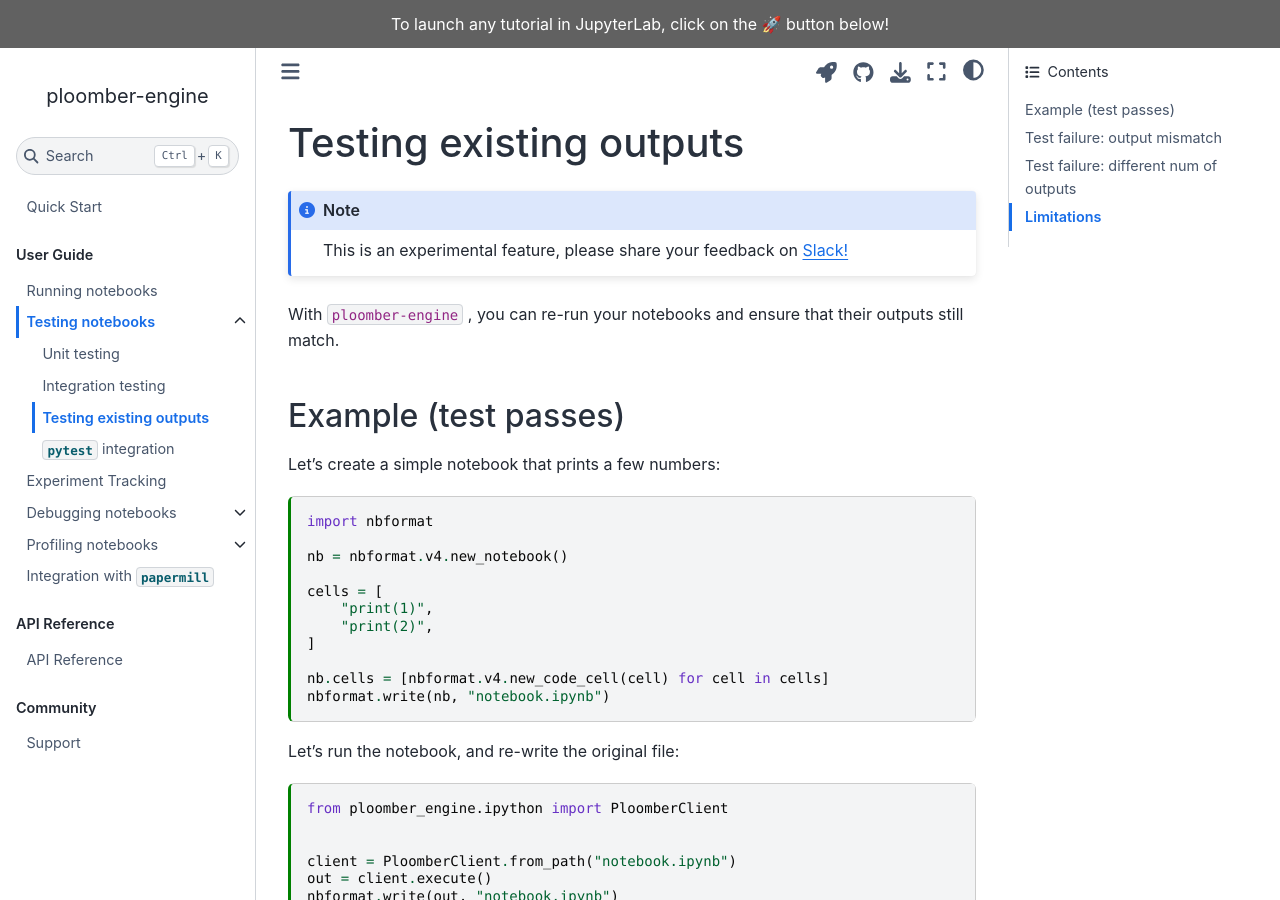
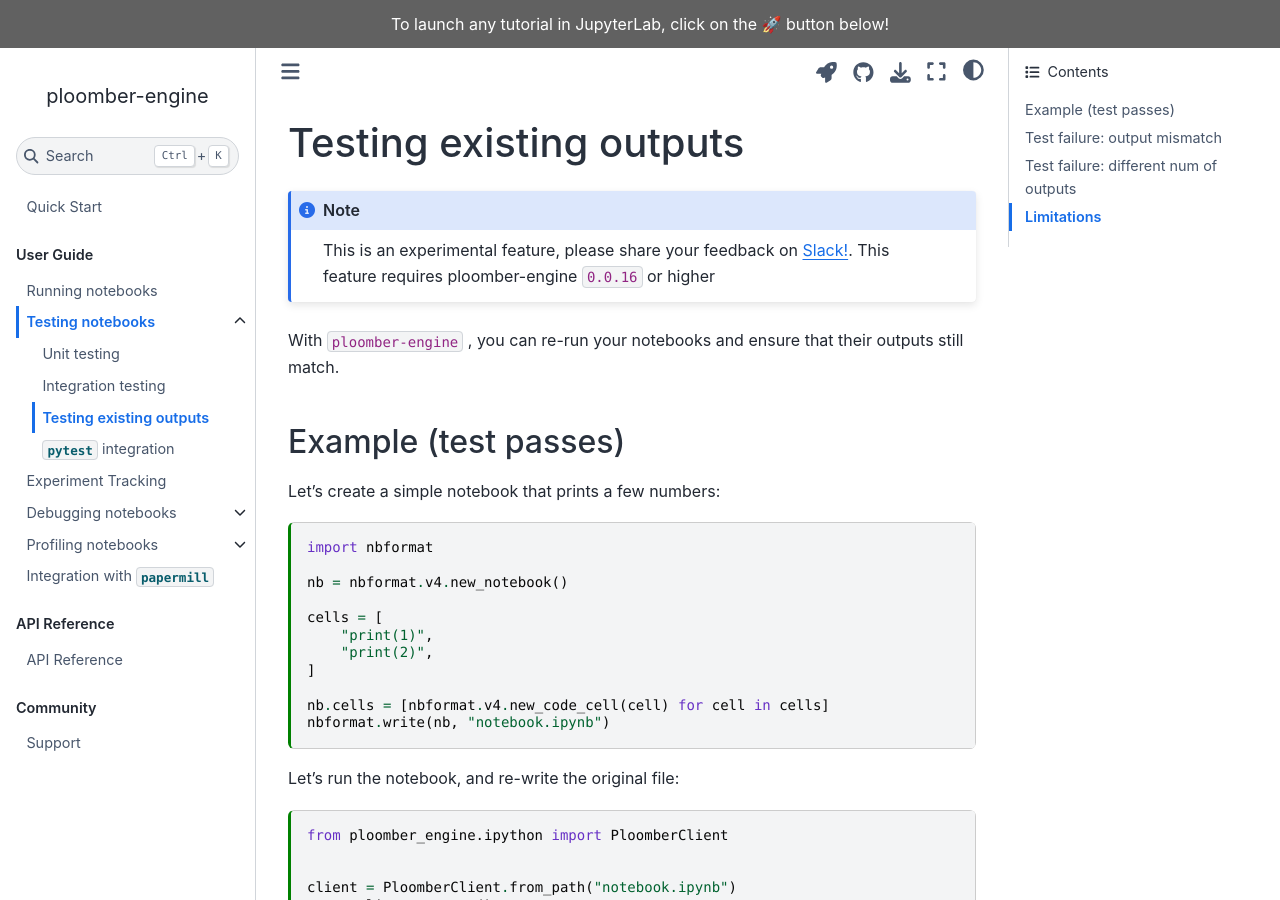
Before and after one commit to ploomber/ploomber-engine, a Jupyter Book: the page built from doc/user-guide/testing/outputs.md, in a window 1280 px wide and 900 px high. Built offline with Jupyter Book 1.0.4 settings and Sphinx 7.4.7 and the Sphinx Book theme 1.1.4, drawn with Linux system fonts in a browser that asks for light colours.

Commit message:
updates docs

````diff
--- a/doc/user-guide/testing/outputs.md
+++ b/doc/user-guide/testing/outputs.md
@@ -14,8 +14,9 @@
 # Testing existing outputs
 
 ```{note}
-This is an experimental feature, please share your feedback on [Slack!](https://ploomber.io/community/)
+This is an experimental feature, please share your feedback on [Slack!](https://ploomber.io/community/). This feature requires ploomber-engine `0.0.16` or higher
 ```
+
 
 With `ploomber-engine` , you can re-run your notebooks and ensure that their outputs still match.
 
````
